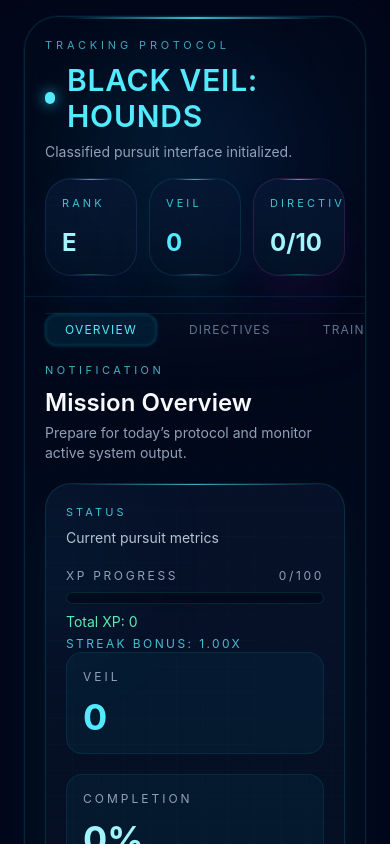
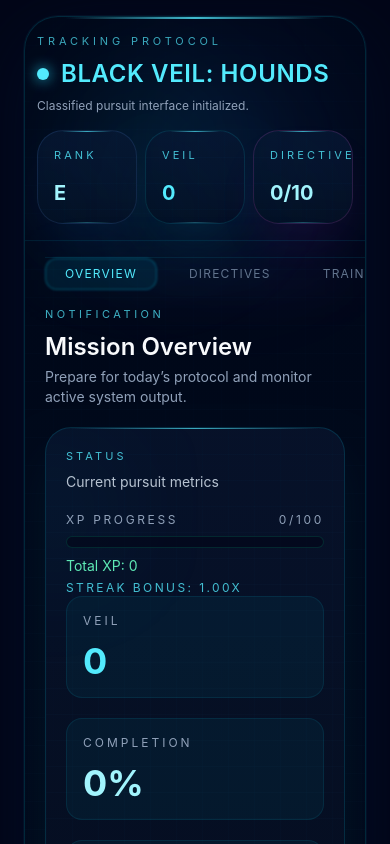
Before and after one commit to EvelynGutierre/black-veil, a React (Vite) app: page / in a window 390 px wide. Shown: the top 844 px of the page. Built offline with nearby package versions, Linux system fonts and the light colour scheme.

Commit message:
mobile header responsiveness

```diff
--- a/src/components/AppHeader.tsx
+++ b/src/components/AppHeader.tsx
@@ -15,7 +15,7 @@ export default function AppHeader({
   directivesLength,
 }: Props) {
   return (
-    <div className="relative border-b border-cyan-400/10 px-5 py-5 md:px-8 md:py-7">
+    <div className="relative border-b border-cyan-400/10 px-3 py-4 sm:px-5 sm:py-5 md:px-8 md:py-7">
       <div className="flex flex-col gap-4 md:flex-row md:items-end md:justify-between">
         <div>
           <p className="text-[11px] uppercase tracking-[0.35em] text-cyan-300/70">
@@ -23,28 +23,28 @@ export default function AppHeader({
           </p>
           <div className="mt-2 flex items-center gap-3">
             <div className="h-3 w-3 rounded-full bg-cyan-300 shadow-[0_0_14px_rgba(34,211,238,0.9)]" />
-            <h1 className="text-3xl font-semibold tracking-wide text-cyan-300 md:text-4xl">
+            <h1 className="text-2xl sm:text-3xl md:text-4xl font-semibold tracking-wide text-cyan-300">
               BLACK VEIL: HOUNDS
             </h1>
           </div>
-          <p className="mt-2 text-sm text-slate-400">
+          <p className="mt-2 text-xs sm:text-sm text-slate-400">
             Classified pursuit interface initialized.
           </p>
         </div>
 
-        <div className="grid grid-cols-3 gap-3 md:min-w-[360px]">
+        <div className="grid grid-cols-3 gap-2 sm:gap-3 md:min-w-[360px]">
           <HoloPanel title="Rank" compact glow="blue">
-            <div className="text-2xl font-bold text-cyan-200">{rank}</div>
+            <div className="text-xl sm:text-2xl md:text-2xl font-bold text-cyan-200">{rank}</div>
           </HoloPanel>
 
           <HoloPanel title="Veil" compact glow="cyan">
-            <div className="text-2xl font-bold text-cyan-300">
+            <div className="text-xl sm:text-2xl md:text-2xl font-bold text-cyan-300">
               <AnimatedNumber value={totalVeil} />
             </div>
           </HoloPanel>
 
           <HoloPanel title="Directives" compact glow="violet">
-            <div className="text-2xl font-bold text-cyan-200">
+            <div className="text-xl sm:text-2xl md:text-2xl font-bold text-cyan-200">
               {completedCount}/{directivesLength}
             </div>
           </HoloPanel>
```
